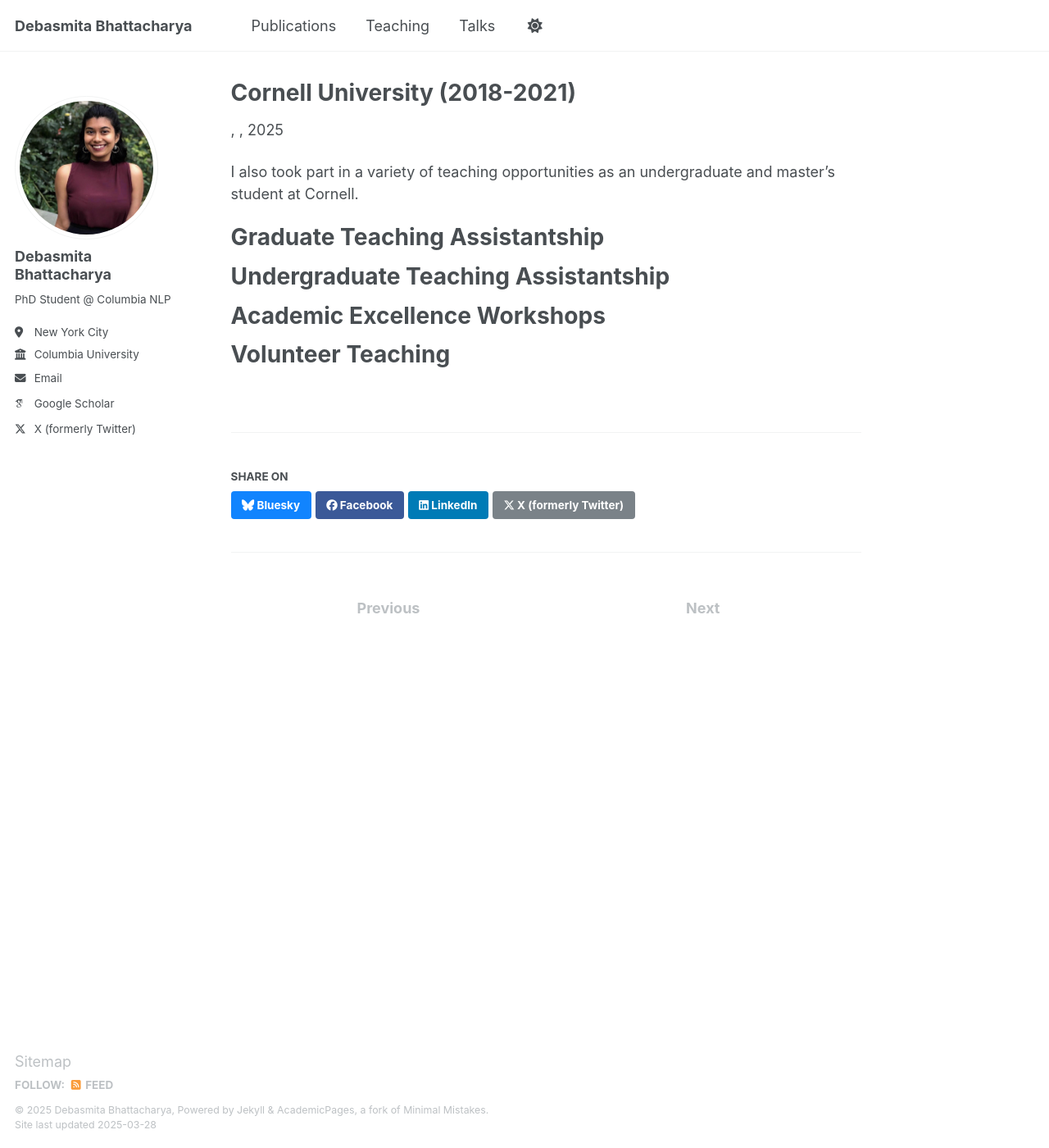
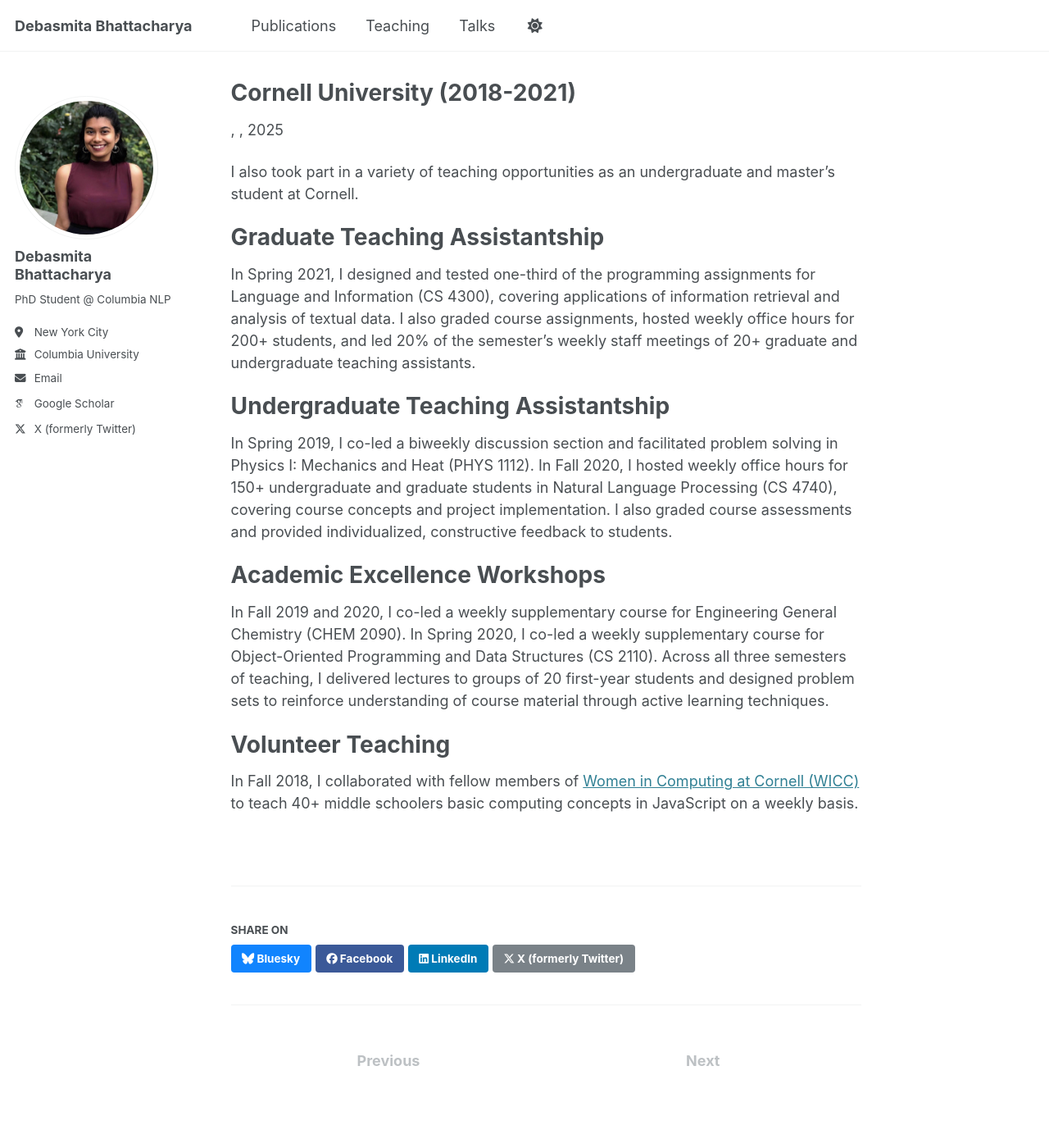
Before and after one commit to debasmita-b/debasmita-b.github.io, a Jekyll site: the page built from _teaching/2014-spring-teaching-1.md, in a window 1280 px wide and 1400 px high. Shown: the whole window at 82% size. Built offline with Jekyll 4.4.1, drawn with Linux system fonts in a browser that asks for light colours; some web fonts are replaced.

Commit message:
filling in cornell teaching

```diff
--- a/_teaching/2014-spring-teaching-1.md
+++ b/_teaching/2014-spring-teaching-1.md
@@ -8,12 +8,18 @@ I also took part in a variety of teaching opportunities as an undergraduate and
 
 Graduate Teaching Assistantship
 ======
+In Spring 2021, I designed and tested one-third of the programming assignments for Language and Information (CS 4300), covering applications of information retrieval and analysis of textual data. I also graded course assignments, hosted weekly office hours for 200+ students, and led 20% of the semester's weekly staff meetings of 20+ graduate and undergraduate teaching assistants.
 
 Undergraduate Teaching Assistantship
 ======
+In Spring 2019, I co-led a biweekly discussion section and facilitated problem solving in Physics I: Mechanics and Heat (PHYS 1112).
+In Fall 2020, I hosted weekly office hours for 150+ undergraduate and graduate students in Natural Language Processing (CS 4740), covering course concepts and project implementation. I also graded course assessments and provided individualized, constructive feedback to students.
+
 
 Academic Excellence Workshops
 ======
+In Fall 2019 and 2020, I co-led a weekly supplementary course for Engineering General Chemistry (CHEM 2090). In Spring 2020, I co-led a weekly supplementary course for Object-Oriented Programming and Data Structures (CS 2110). Across all three semesters of teaching, I delivered lectures to groups of 20 first-year students and designed problem sets to reinforce understanding of course material through active learning techniques.
 
 Volunteer Teaching
 ======
+In Fall 2018, I collaborated with fellow members of [Women in Computing at Cornell (WICC)](https://wicc.cornell.edu/#/) to teach 40+ middle schoolers basic computing concepts in JavaScript on a weekly basis.
```
